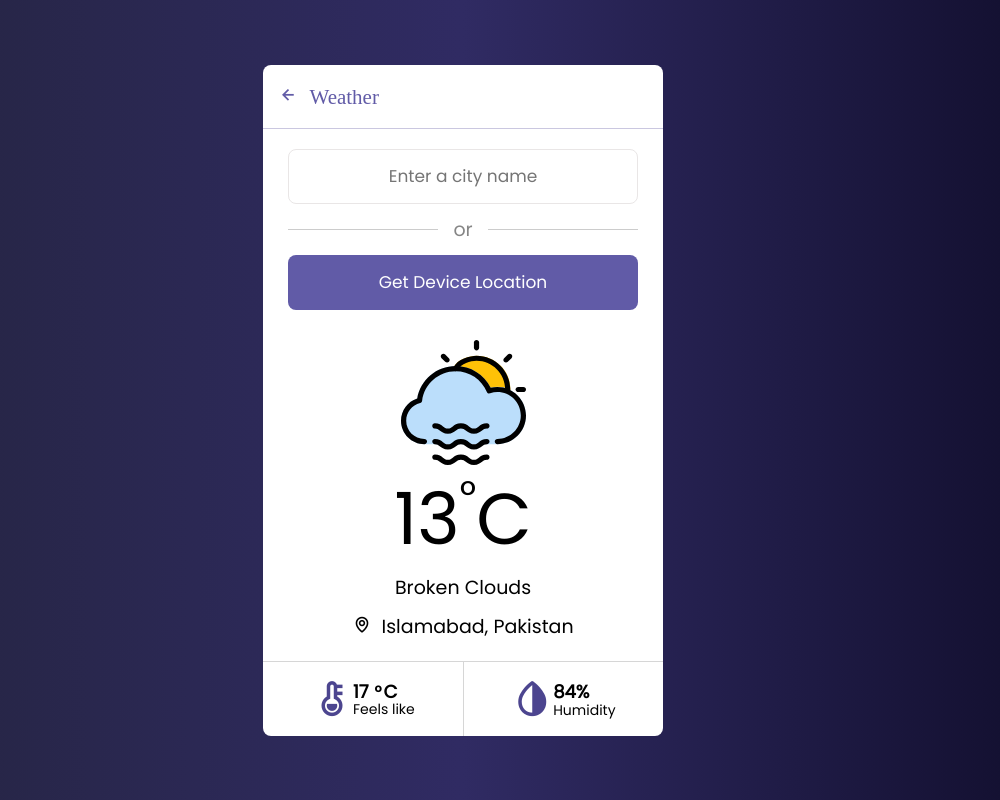
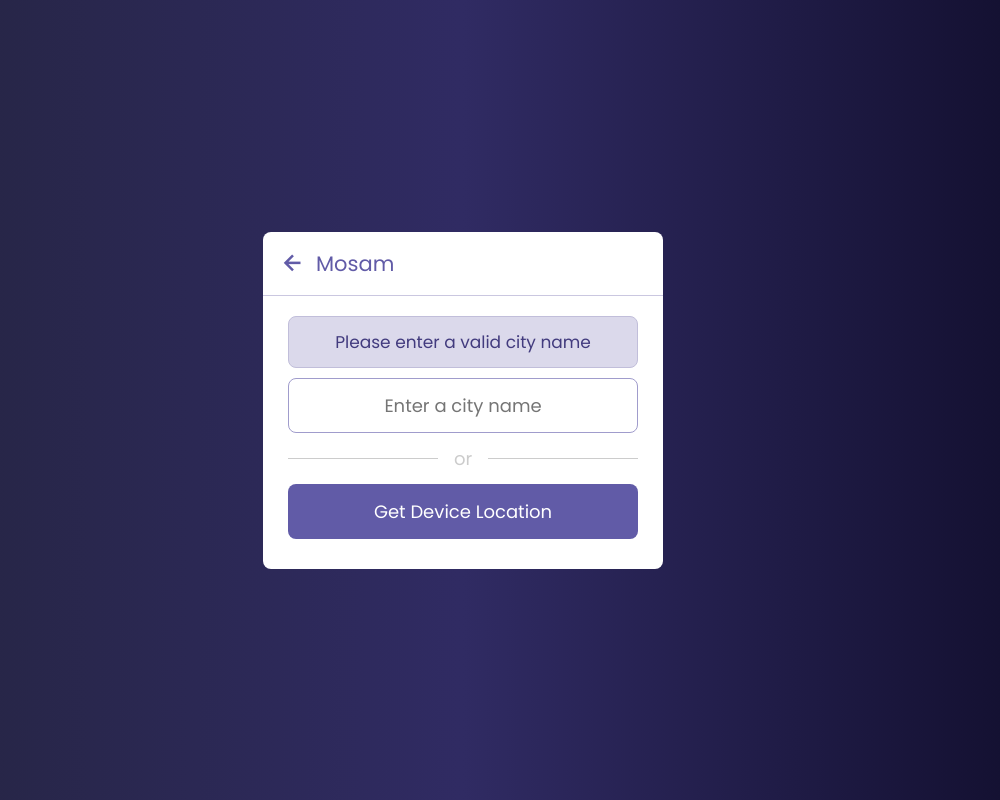
Before and after one commit to usmankh07/Mosam-1.0, a plain HTML site: page index.html in a window 1280 px wide. Shown: the whole page, without its empty margins (177-1177 px from the left). Drawn offline with nearby package versions, Linux system fonts and the light colour scheme.

Commit message:
This is 1.0 version of Mosam(Weather App)

```diff
--- a/css/styles.css
+++ b/css/styles.css
@@ -1,9 +1,12 @@
+@import url('https://fonts.googleapis.com/css2?family=Poppins&display=swap');
 * {
     margin: 0;
     padding: 0;
     box-sizing: border-box;
     font-family: 'Poppins', sans-serif;
 }
+
+
 body {
     display: flex;
     align-items: center;
@@ -12,168 +15,79 @@ body {
     background: #0f0c29;  /* fallback for old browsers */
     background: -webkit-linear-gradient(to right, #24243e, #302b63, #0f0c29);  /* Chrome 10-25, Safari 5.1-6 */
     background: linear-gradient(to right, #24243e, #302b63, #0f0c29); /* W3C, IE 10+/ Edge, Firefox 16+, Chrome 26+, Opera 12+, Safari 7+ */
-
 }
 .wrapper {
-    background-color: #fff;
+    border-radius: 8px;
     width: 400px;
-    border-radius: 8px;
+    background: #fff;
 }
 .wrapper header {
+    display: flex;
+    align-items: center;
     font-size: 21px;
     color: #615ba7;
-    font-weight: 700;
+    border-bottom: 1px solid #cac7e0;
+    font-weight: 500;
     padding: 16px 15px;
-    align-items: center;
-    border-bottom: 1px solid #cac7e0;
-}
-header i{
-    cursor: pointer;
-    font-size: 21px;
-    margin-right: 8px;
-    font-weight: 700;
-}
-.wrapper:active header{
-    font-size: 21px;
-}
-.wrapper .input_part{
-    /* display: none; */
-    margin: 20px 25px 30px;
-    font-size: 17px;
-}
-.input_part :where(input, button){
-    width: 100%;
-    border-radius: 8px;
-    font-size: 17px;
-    height: 55px;
-    outline: none;
-    border: none;
-}
-.input_part input{
-
-    border: 1px solid #e9e6e6;
-    text-align: center;
-}
-.input_part button{
-    color: white;
-    background-color: #615ba7;
-}
-.separator{
-    width: 100%;
-    display: flex;
-    justify-content: center;
-    height: 1px;
-    margin: 25px 0;
-    background: #ccc;
-    align-items: center;
-}
-.separator::before{
-    content: "or";
-    padding: 0 15px;
-    background: #fff;
-    font-size: 19px;
-    color: rgb(134, 134, 134);
 }
 
-.input_part .info_txt{
-    display: none;
+header i {
+    cursor: pointer;
+    font-size: 30px;
+    margin-right: 8px;
+}
+.wrapper .input-part {
+    margin: 20px 25px 30px;
+}
+.input-part .info-txt {
+    font-size: 17px;
     margin-bottom: 10px;
     text-align: center;
     padding: 12px 10px;
-    background-color: red;
     border-radius: 8px;
 }
-.input_part .error{
-    display: block;
+.info-txt.error{
     color: #721c24;
     background: #f8dcda;
     border: 1px solid #f5c6cb;
 }
-.input_part .pending{
-    display: block;
-
-    color: #4c458f;;
-    background: #c0bddd;
-    border: 1px solid #c0bddd;
+.info-txt.pending {
+    color: #423b7e;;
+    background: #dbd9eb;
+    border: 1px solid #c1beda;
 }
-.input_part input:is(:focus, :valid){
-    border: 2px solid #7f78bb;
+.input-part :where(input, button) {
+    width: 100%;
+    height: 55px;
+    border-radius: 8px;
+    outline: none;
+    border: none;
+    font-size: 18px;
 }
-
-.wrapper .weather-part{
-    margin: 30px 0 0;
+.input-part input{
+    text-align: center;
+    border: 1px solid #a09ccc;
+}
+.input-part button {
+    color: #fff;
+    cursor: pointer;
+    background-color: #615ba7;
+}
+.input-part .separator {
+    height: 1px;
+    width: 100%;
+    background-color: #ccc;
+    margin: 25px 0;
     display: flex;
     align-items: center;
     justify-content: center;
-    flex-direction: column;
-}
-.weather-part img{
-    max-width: 125px;
-}
-.weather-part .temprature{
-    display: flex;
-    font-size: 72px;
-    font-weight: 500;
-}
-.weather-part .temprature .deg{
-    font-size: 40px;
-}
-.weather {
-    margin-bottom: 10px;
-    font-size: 19px;
-}
-.location {
-    font-size: 19px;
-    margin-bottom: 20px;
-}
-.humidity {
-    font-size: 19px;
-}
-.feel {
-    font-size: 19px;
-}
-.location i{
-    font-size: 19px;
-    margin-right: 5px;
 
 }
-.weather-part .bottom-details{
-
-    width: 100%;
-    display: flex;
-    border-top: 1px solid rgb(214, 214, 214);
-    align-items: center;
-    justify-content: space-between;
-
+.separator::before {
+    content: 'or';
+    background: #fff;
+    padding: 0 16px;
+    font-size: 18px;
+    color: #ccc;
 
 }
-.bottom-details .column {
-      display: flex;
-      width: 100%;
-      align-items: center;
-      justify-content: center;
-}
-.column i{
-    color: #4c458f;
-    font-size: 42px;
-}
-.column.humidity{
-    border-left: 1px solid rgb(214, 214, 214);
-}
-.details .temp, .humidity span{
-    font-size: 18px;
-    font-weight: 600;
-    /* margin-top: -3px; */
-}
-.details .temp .deg{
-    font-size: 17px;
-    margin: 0;
-    padding: 0 2px 0 1px;
-}
-.details p {
-    font-size: 14px;
-    margin-top: -6px;
-}
-.column{
-    padding: 15px 0;
-}
--- a/index.html
+++ b/index.html
@@ -4,77 +4,45 @@
     <meta charset="UTF-8">
     <meta http-equiv="X-UA-Compatible" content="IE=edge">
     <meta name="viewport" content="width=device-width, initial-scale=1.0">
-    <link rel="stylesheet" href="css/fonts.css">
+    <!-- Linking Box Icons -->
     <link rel="stylesheet" href="css/styles.css">
     <link rel="stylesheet" href="https://unpkg.com/boxicons@2.0.9/css/boxicons.min.css">
+
     <title>Mosam</title>
 </head>
 <body>
 
-     <div class="wrapper">
+    <!-- Centered Part - Focused Area -->
+    <div class="wrapper">
 
-            <header>
-                <i class="bx bx-left-arrow-alt">
-                    Weather
-                </i>
-            </header>
-<!-- INput part -->
-        <section class="input_part">
+        <!-- Name of App written here -->
 
-                <p class="info_txt">Please enter a valid city name</p>
-                <input type="text" placeholder="Enter a city name" spellcheck="false"  required>
-                <div class="separator"></div>
-                <button>Get Device Location</button>
+        <header>
+            <i class="bx bx-left-arrow-alt"></i>
+
+            Mosam
+
+        </header>
+
+        <section class="input-part">
+
+            <!-- Headline -->
+            <p class="info-txt pending">
+                Please enter a valid city name
+            </p>
+
+            <!-- Input Place -->
+            <input type="text" placeholder="Enter a city name" spellcheck="false" required>
+
+            <!-- To separate the input and the headline -->
+            <div class="separator"></div>
+
+            <!-- Button -->
+            <button>Get Device Location</button>
 
         </section>
-<!-- Weather Part -->
-        <section class="weather-part">
-
-                <img src="./svgs/weather-app-icons/Weather Icons/haze.svg" alt="Weather Icon">
-
-                <div class="temprature">
-                    <span class="numb">13</span>
-                    <span class="deg">°</span>C
-                    </div>
-
-                    <div class="weather">Broken Clouds</div>
-
-                    <div class="location">
-                        <i class="bx bx-map"></i>
-                        <span>Islamabad, Pakistan</span>
-                    </div>
-
-                    <div class="bottom-details">
-                        <div class="column feels">
-                            <i class="bx bxs-thermometer"></i>
-                            <div class="details">
-                                <div class="temp">
-                                    <span class="numb-2">17</span>
-                                    <span class="deg">°</span>C
-                                </div>
-
-                                <p class="feel">Feels like</p>
-                            </div>
-
-                        </div>
-
-                    <!-- Column Humidity -->
-                        <div class="column humidity">
-                            <i class="bx bxs-droplet-half"></i>
-                            <div class="details">
-                                <span class="temp">84%</span>
-                                <p class="humidity">Humidity</p>
-                            </div>
-                        <div>
 
 
-
-                    </div>
-        </section>
-
     </div>
-
-
-    <script src="index.js"></script>
 </body>
 </html>
```
